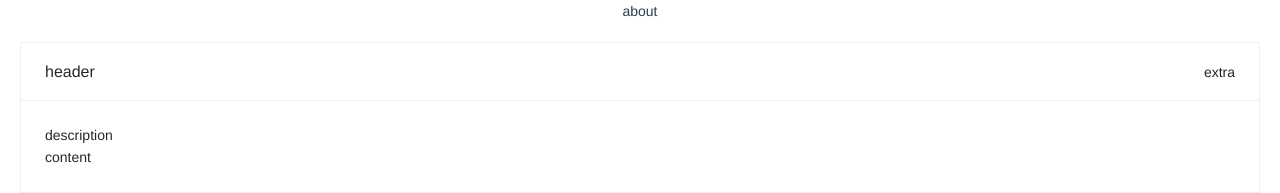
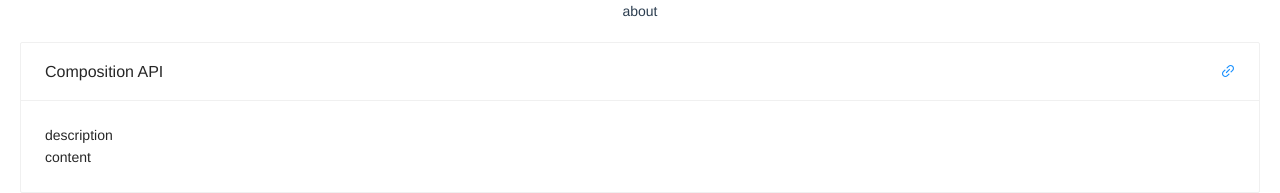
Before and after one commit to Eug620/vite, a Vue app: page /#/about in a window 1280 px wide. Shown: the top 193 px of the page. Built offline with nearby package versions, Linux system fonts and the light colour scheme.

Commit message:
add @ant-design/icons-vue

```diff
--- a/package.json
+++ b/package.json
@@ -8,6 +8,7 @@
     },
     "homepage": "https://eug620.github.io/vite-app",
     "dependencies": {
+        "@ant-design/icons-vue": "^5.1.5",
         "ant-design-vue": "2.0.0-beta.10",
         "vue": "^3.0.0-rc.1",
         "vue-router": "4.0.0-beta.13"
--- a/src/views/About/index.vue
+++ b/src/views/About/index.vue
@@ -2,8 +2,8 @@
   <div>
     about
     <eug-card>
-      <template #header>header</template>
-      <template #extra>extra</template>
+      <template #header>Composition API</template>
+      <template #extra><a href="https://v3.vuejs.org/api/composition-api.html"><LinkOutlined /></a></template>
       <template #description>description</template>
       <template #content>content</template>
     </eug-card>
@@ -11,7 +11,11 @@
 </template>
 
 <script>
+import { LinkOutlined } from "@ant-design/icons-vue";
 export default {
+  components: {
+    LinkOutlined
+  }
 }
 </script>
 
```
